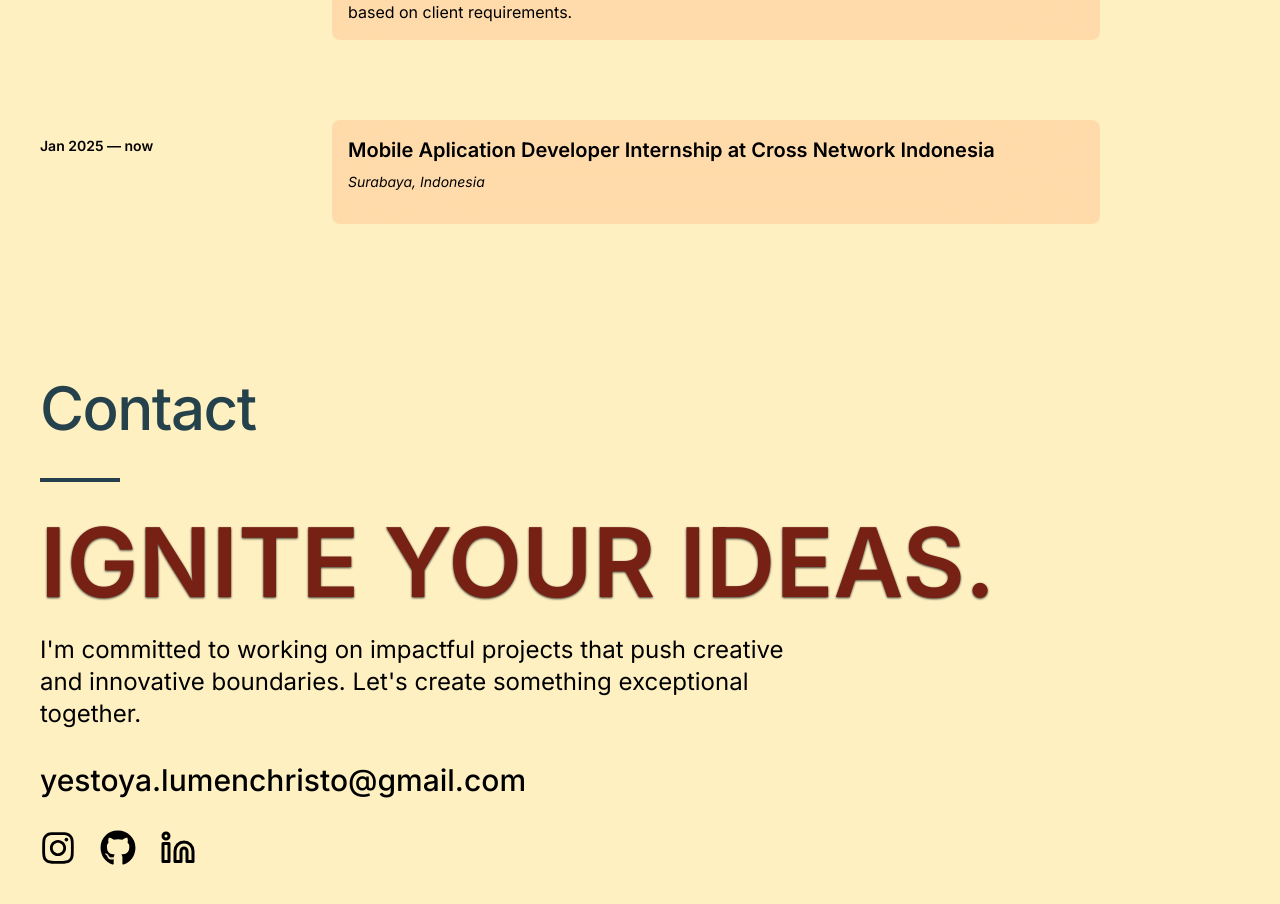
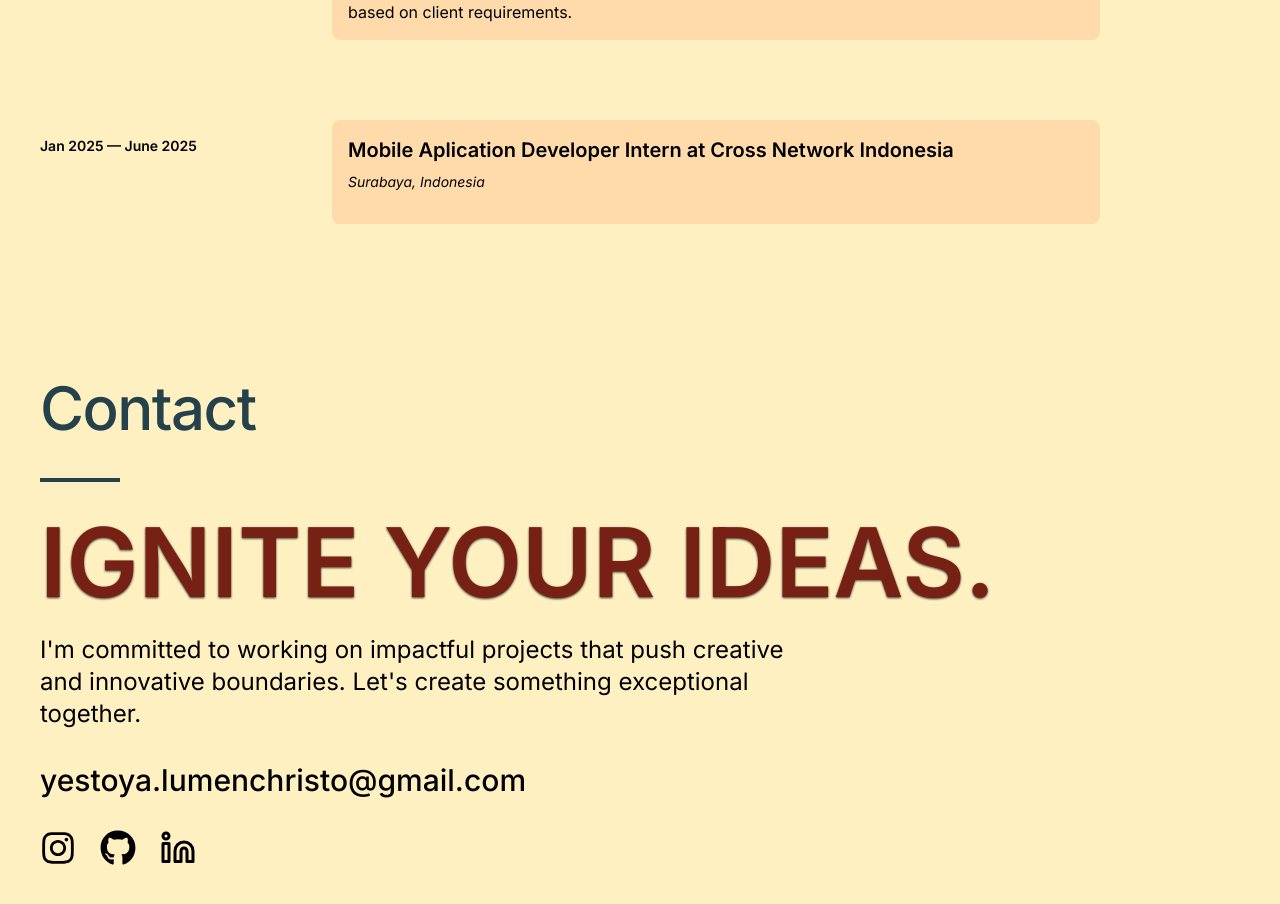
Before and after one commit to xdKeto/yesto-minggus, a React (Vite) app: page / in a window 1280 px wide. Shown: the part 2808-3712 px from the top of the page. Built offline with nearby package versions, Linux system fonts and the light colour scheme.

Commit message:
Update index.js

```diff
--- a/src/constants/index.js
+++ b/src/constants/index.js
@@ -60,8 +60,8 @@ export const EXPERIENCES = [
     ],
   },
   {
-    yearRange: "Jan 2025 — now",
-    title: "Mobile Aplication Developer Internship at Cross Network Indonesia",
+    yearRange: "Jan 2025 — June 2025",
+    title: "Mobile Aplication Developer Intern at Cross Network Indonesia",
     location: "Surabaya, Indonesia",
     description: [
 
```
